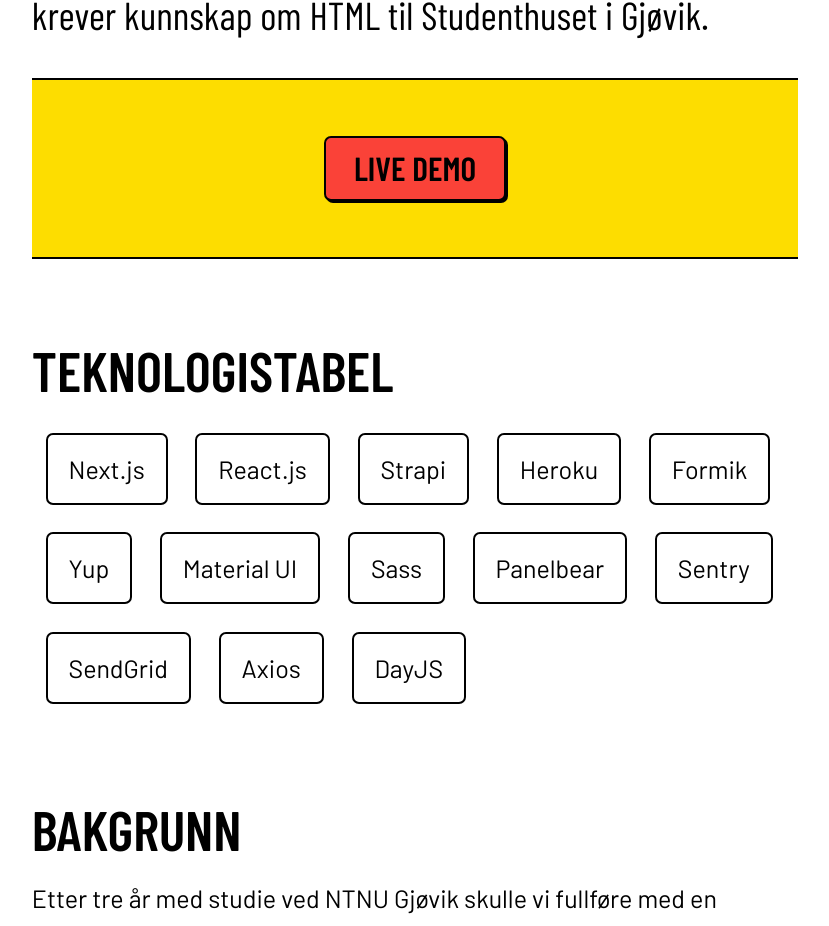
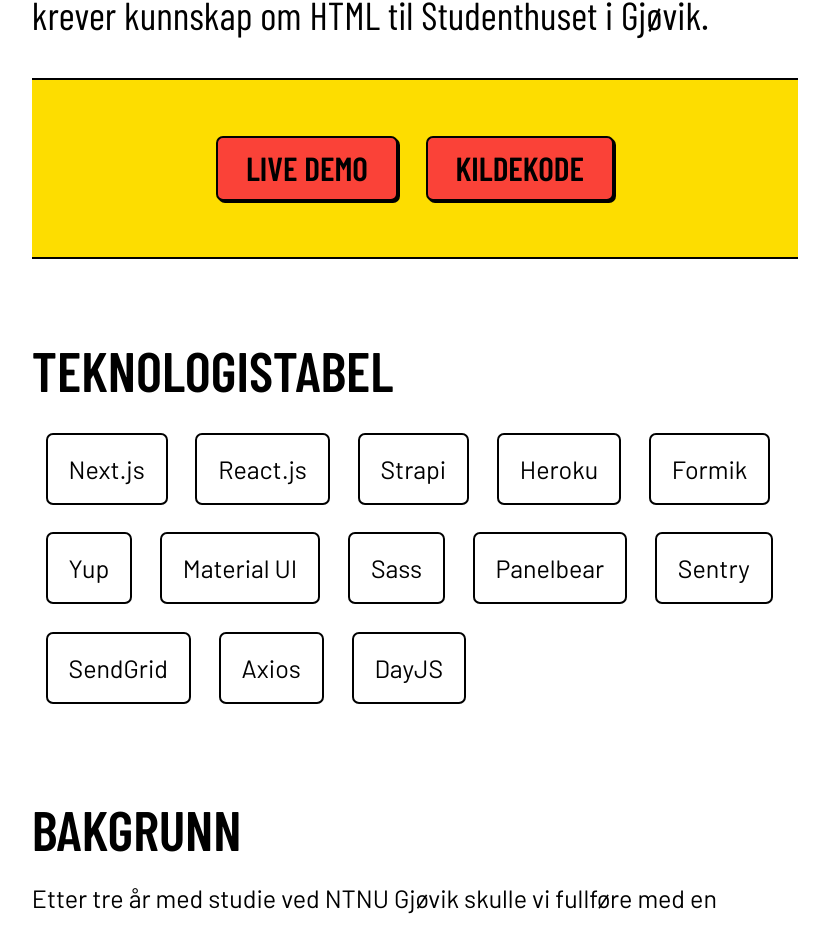
Before and after one commit to jostein-tollefsrud/portfolio, a Next.js app: page /prosjekter/bachelor-project in a window 1280 px wide. Shown: the part 777-1703 px from the top of the page, without its empty margins (225-1054 px from the left). Built offline with nearby package versions, Linux system fonts and the light colour scheme.

Commit message:
add link to github for bachelor project

```diff
--- a/src/pages/prosjekter/bachelor-project.tsx
+++ b/src/pages/prosjekter/bachelor-project.tsx
@@ -47,14 +47,14 @@
             >
               Live demo
             </a>
-            {/* <a
-              href='#'
+            <a
+              href='https://github.com/jostein-tollefsrud/bachelor-project'
               className='btn btn--red'
               target='_blank'
               rel='noopener noreferrer'
             >
-              Source code
-            </a> */}
+              {locale === 'no' ? 'Kildekode' : 'Source code'}
+            </a>
           </div>
 
           <div className='u-margin-bottom-large'>
```
